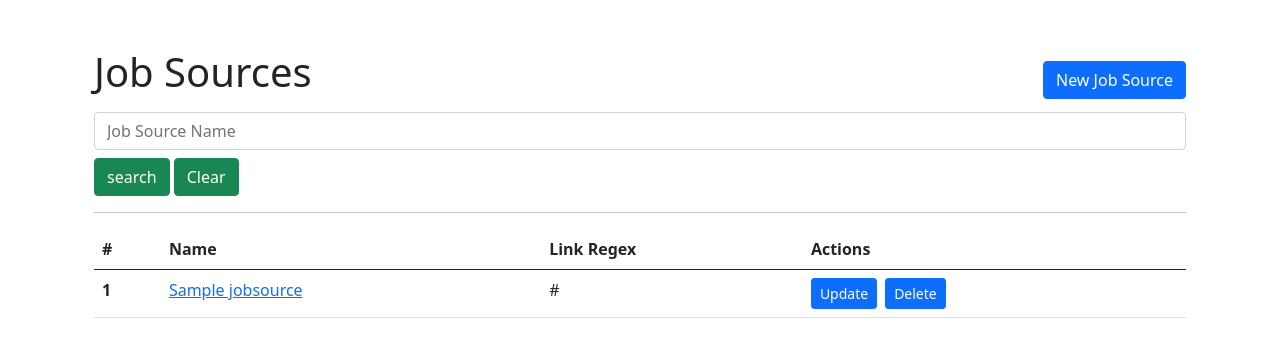
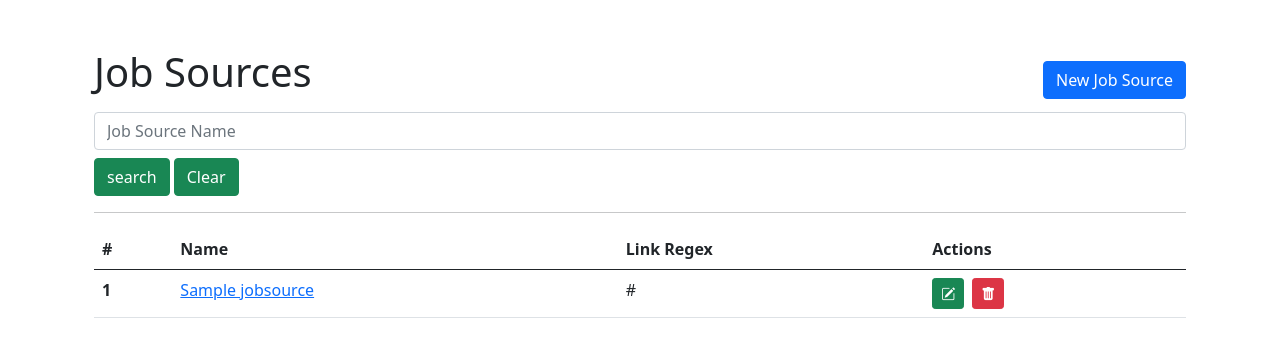
Before and after one commit to MuhammadAmir5670/job-tracker, a Django app: page /job_sources/ in a window 1280 px wide. Shown: the part 56-413 px from the top of the page. Run offline with Django 4.2, Linux system fonts and the light colour scheme; tables that the repository leaves empty hold one stand-in row (values such as "Sample post"); parts of the project's set-up code (start-up, migrations or seed data) failed here and were passed over; some libraries are stand-ins or nearby versions.

Commit message:
job_source: add icons to action buttons

```diff
--- a/jobs/templates/job_sources/_table.html
+++ b/jobs/templates/job_sources/_table.html
@@ -19,9 +19,9 @@
                     <td>
                         <div class="d-flex gap-2">
                             <a href='{% url "job_source_update" pk=job_source.pk %}'
-                               class="btn btn-primary btn-sm">Update</a>
+                               class="btn btn-success btn-sm"><i class="bi bi-pencil-square"></i></a>
                             <a href='{% url "job_source_delete" pk=job_source.pk %}'
-                               class="btn btn-primary btn-sm">Delete</a>
+                               class="btn btn-danger btn-sm"><i class="bi bi-trash-fill"></i></a>
                         </div>
                     </td>
                 </tr>
```
